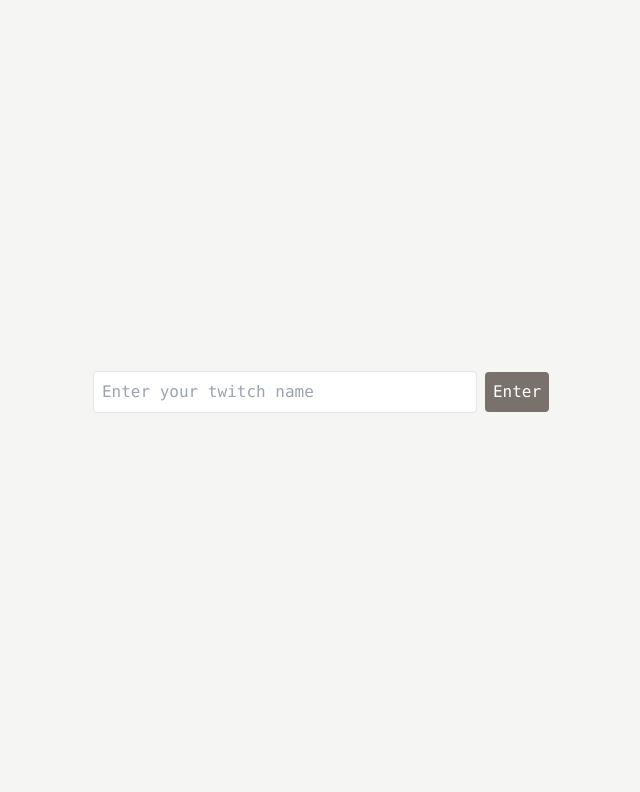
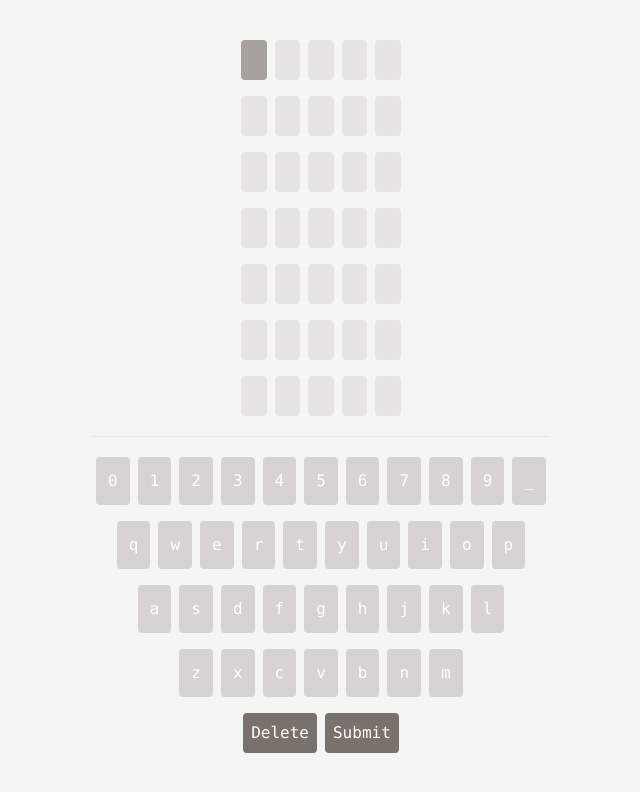
Before and after one commit to Cryptizism/chatterdle, a React (Create React App) app: page / in a window 1280 px wide. Shown: the top 792 px of the page, without its empty margins (319-959 px from the left). Built offline with nearby package versions, Linux system fonts and the light colour scheme; the HTML template or start-up script is replaced by a standard one.

Commit message:
Added occurence tracking

```diff
--- a/src/App.js
+++ b/src/App.js
@@ -11,11 +11,12 @@
     mods: false,
     subs: false
   });
-  const [screen, setScreen] = useState('home');
-  const [targetWord, setTargetWord] = useState('');
+  const [screen, setScreen] = useState('keyboard');
+  const [targetWord, setTargetWord] = useState('aaabb');
   const [guesses, setGuesses] = useState([]);
   const [currentGuess, setCurrentGuess] = useState('');
   const [keyColors, setKeyColors] = useState({});
+  const [keyOccurrences, setKeyOccurrences] = useState({});
   const [isModalVisible, setIsModalVisible] = useState(false);
   const [modalMessage, setModalMessage] = useState('');
   const [activeCharIndex, setActiveCharIndex] = useState(0);
@@ -168,12 +169,14 @@
     const feedback = Array(guess.length).fill('grey');
     const targetWordArray = targetWord.split('');
     const guessArray = guess.split('');
+    const newKeyOccurrences = {};
 
     // First pass: mark greens
     guessArray.forEach((char, index) => {
       if (char === targetWordArray[index]) {
         feedback[index] = 'green';
         targetWordArray[index] = null; // Mark this char as used
+        newKeyOccurrences[char] = (newKeyOccurrences[char] || 0) + 1;
       }
     });
 
@@ -182,6 +185,17 @@
       if (feedback[index] !== 'green' && targetWordArray.includes(char)) {
         feedback[index] = 'yellow';
         targetWordArray[targetWordArray.indexOf(char)] = null; // Mark this char as used
+        newKeyOccurrences[char] = (newKeyOccurrences[char] || 0) + 1;
+      }
+    });
+
+    // Update key occurrences
+    guessArray.forEach((char) => {
+      if (newKeyOccurrences[char] > (keyOccurrences[char] || 0)) {
+        setKeyOccurrences((prev) => ({
+          ...prev,
+          [char]: newKeyOccurrences[char],
+        }));
       }
     });
 
@@ -238,6 +252,21 @@
     }
   }, [cookies.user]);
 
+  const keyboardRow = (chars) => {
+    return (
+      <div className="keyboard-row flex justify-center mb-2">
+        {chars.split('').map((char, index) => (
+          <button key={index} className={`group key-button font-mono ${keyColors[char] || 'bg-stone-300'} text-white m-1 p-3 rounded`} onClick={() => handleKeyPress(char)}>
+            {char}
+            <span className="tooltip hidden group-hover:block absolute bg-black text-white text-xs p-1 rounded mt-2">
+              {keyOccurrences[char] ? `Max Used: ${keyOccurrences[char]}` : 'Not used'}
+            </span>
+          </button>
+        ))}
+      </div>
+    );
+  };
+
   const KeyboardScreen = () => {
     const firstRow = 'qwertyuiop';
     const secondRow = 'asdfghjkl';
@@ -285,34 +314,10 @@
       </div>
       <hr className="my-4" />
       <div className="keyboard">
-        <div className="keyboard-row flex justify-center mb-2">
-        {numbers.split('').map((char, index) => (
-          <button key={index} className={`key-button font-mono ${keyColors[char] || 'bg-stone-300'} text-white m-1 p-3 rounded`} onClick={() => handleKeyPress(char)}>
-          {char}
-          </button>
-        ))}
-        </div>
-        <div className="keyboard-row flex justify-center mb-2">
-        {firstRow.split('').map((char, index) => (
-          <button key={index} className={`key-button font-mono ${keyColors[char] || 'bg-stone-300'} text-white m-1 p-3 rounded`} onClick={() => handleKeyPress(char)}>
-          {char}
-          </button>
-        ))}
-        </div>
-        <div className="keyboard-row flex justify-center mb-2">
-        {secondRow.split('').map((char, index) => (
-          <button key={index} className={`key-button font-mono ${keyColors[char] || 'bg-stone-300'} text-white m-1 p-3 rounded`} onClick={() => handleKeyPress(char)}>
-          {char}
-          </button>
-        ))}
-        </div>
-        <div className="keyboard-row flex justify-center mb-2">
-        {thirdRow.split('').map((char, index) => (
-          <button key={index} className={`key-button font-mono ${keyColors[char] || 'bg-stone-300'} text-white m-1 p-3 rounded`} onClick={() => handleKeyPress(char)}>
-          {char}
-          </button>
-        ))}
-        </div>
+        {keyboardRow(numbers)}
+        {keyboardRow(firstRow)}
+        {keyboardRow(secondRow)}
+        {keyboardRow(thirdRow)}
         <div className="keyboard-row flex justify-center mb-2">
         <button className="key-button font-mono bg-stone-500 text-white m-1 p-2 rounded" onClick={handleDelete}>Delete</button>
         <button className="key-button font-mono bg-stone-500 text-white m-1 p-2 rounded" onClick={handleSubmitGuess}>Submit</button>
```
